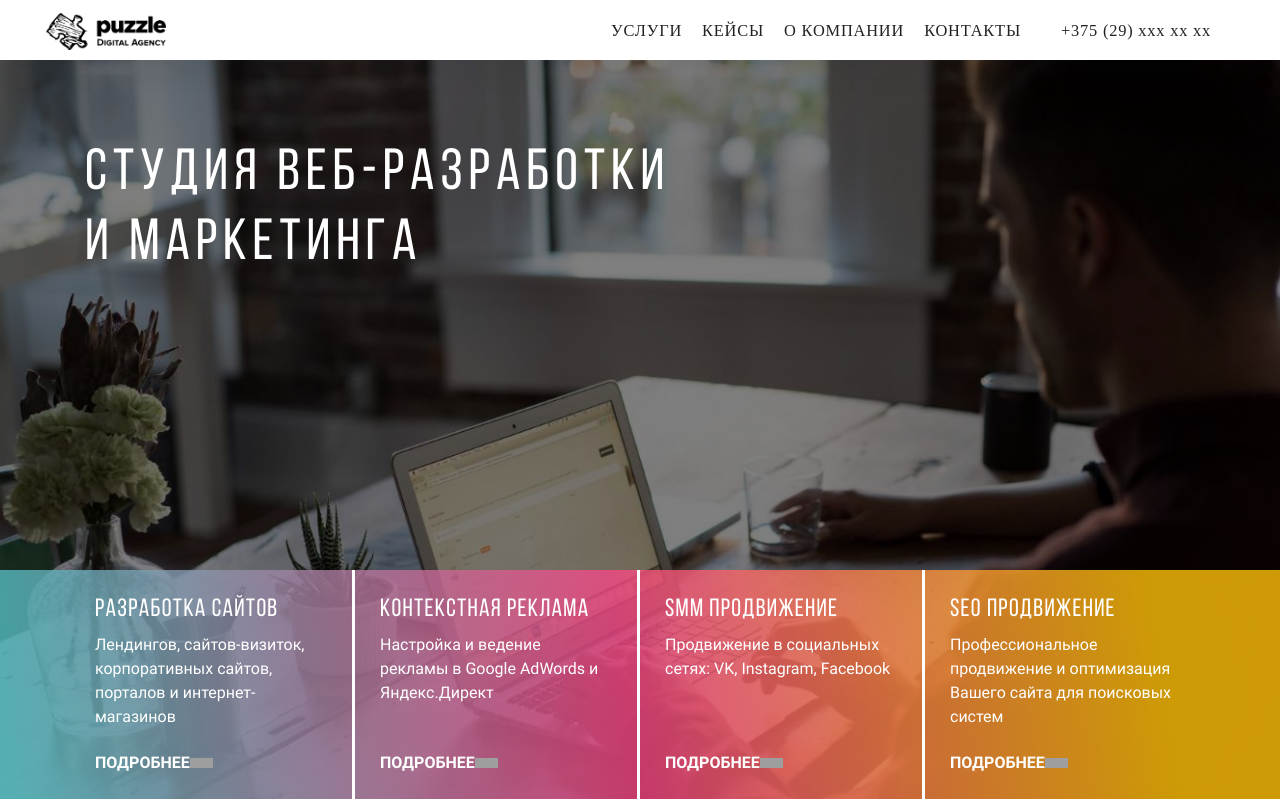
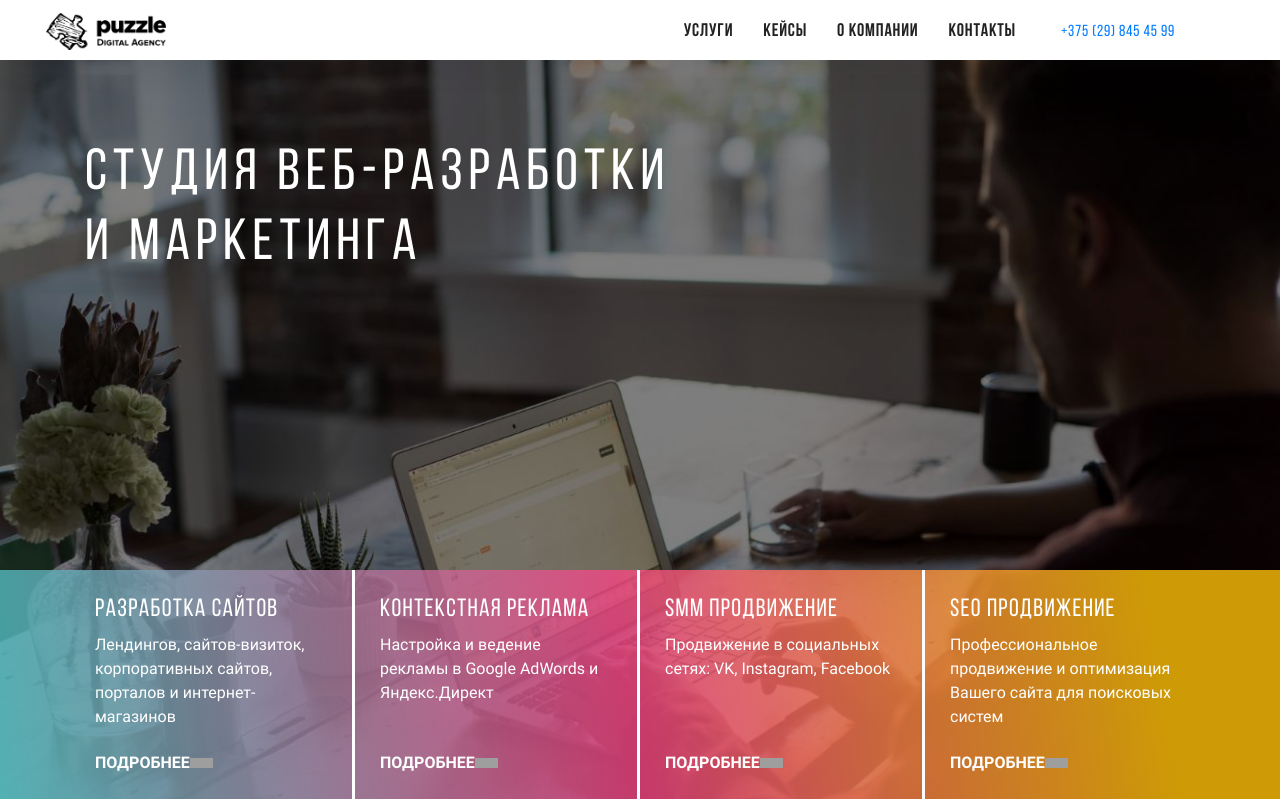
Before and after one commit to yankazimirchick/PuzzleWebSite, a PHP site: page / in a window 1280 px wide. Shown: the top 799 px of the page. Run offline with PHP 8.4, Linux system fonts and the light colour scheme; some libraries are stand-ins or nearby versions; some web fonts are replaced; grey boxes are pictures that could not be loaded.

Commit message:
starting styles header

```diff
--- a/assets/sass/_header.scss
+++ b/assets/sass/_header.scss
@@ -1,11 +1,6 @@
 .navbar {
-    font-family: 'bebas_neue';
+    font-family: $font-bebas;
     height: 60px;
-}
-
-.navbar a {
-    font-size: calc(10px + 0.50vw);
-    color: $color_gray;
 }
 
 .navbar__wrapper {
@@ -26,9 +21,14 @@
         display: flex;
 
         .navbar__item {
+            margin: 0 15px;
+            padding: 0;
 
             a {
                 position: relative;
+                font-weight: 700;
+                font-size: 1.142857142857143em;
+                color: $color_gray;
 
                 &::after {
                     content: '';
--- a/assets/sass/main.scss
+++ b/assets/sass/main.scss
@@ -31,8 +31,6 @@ body {
     color: #000;
 }
 
-header {}
-
 main,
 footer {
     width: 100%;
@@ -46,7 +44,6 @@ footer {
     }
 }
 
-footer {}
 
 
 
--- a/index.html
+++ b/index.html
@@ -87,7 +87,7 @@
 
                 </div>
 
-                <a href="tel:+375298454599" class="col-lg-2"> +375 (29) xxx xx xx
+                <a href="tel:+375298454599" class="col-lg-2"> +375 (29) 845 45 99
                 </a>
             </div>
 
```
Also changed, not shown: assets/dist/main.css.
